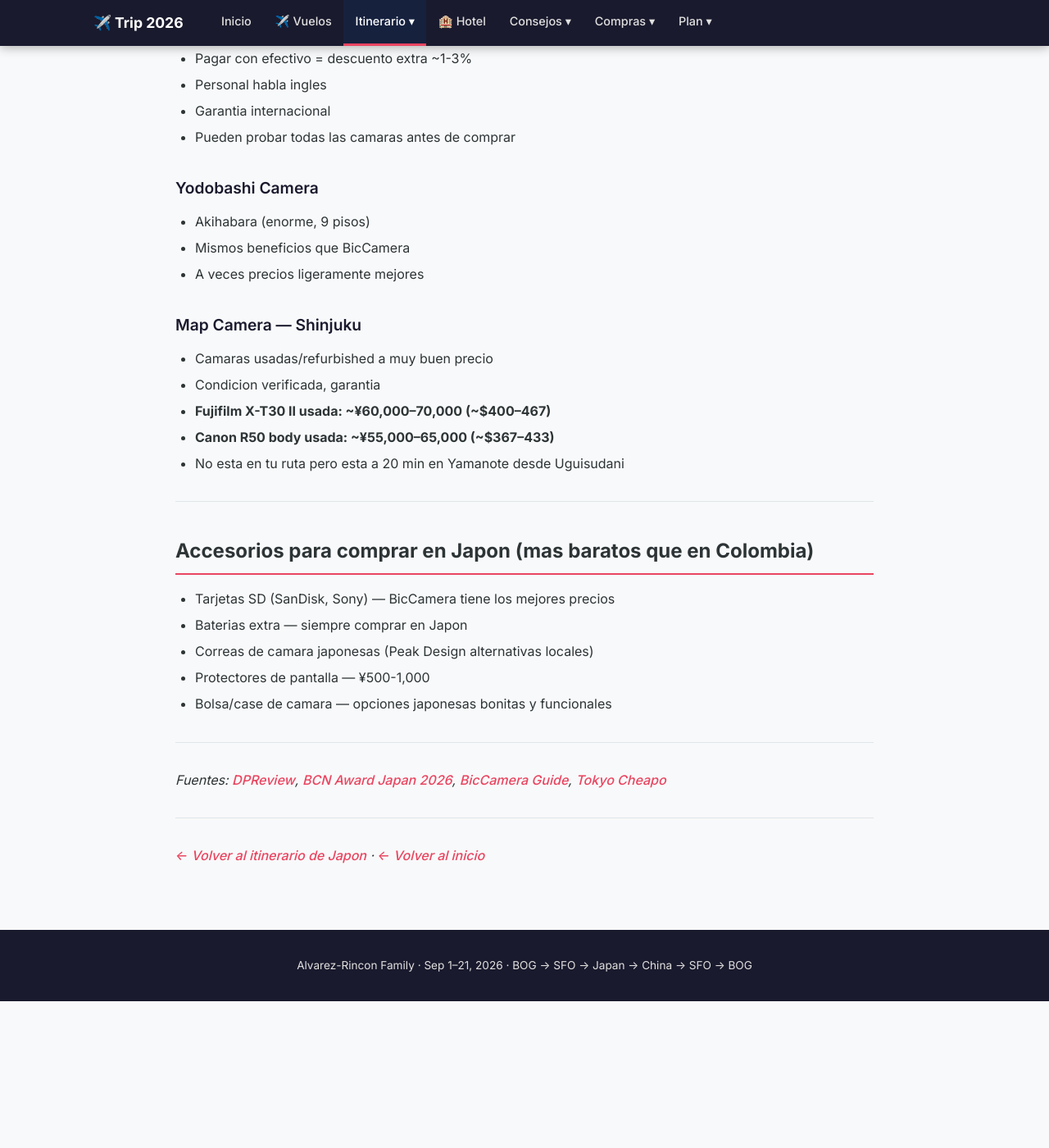
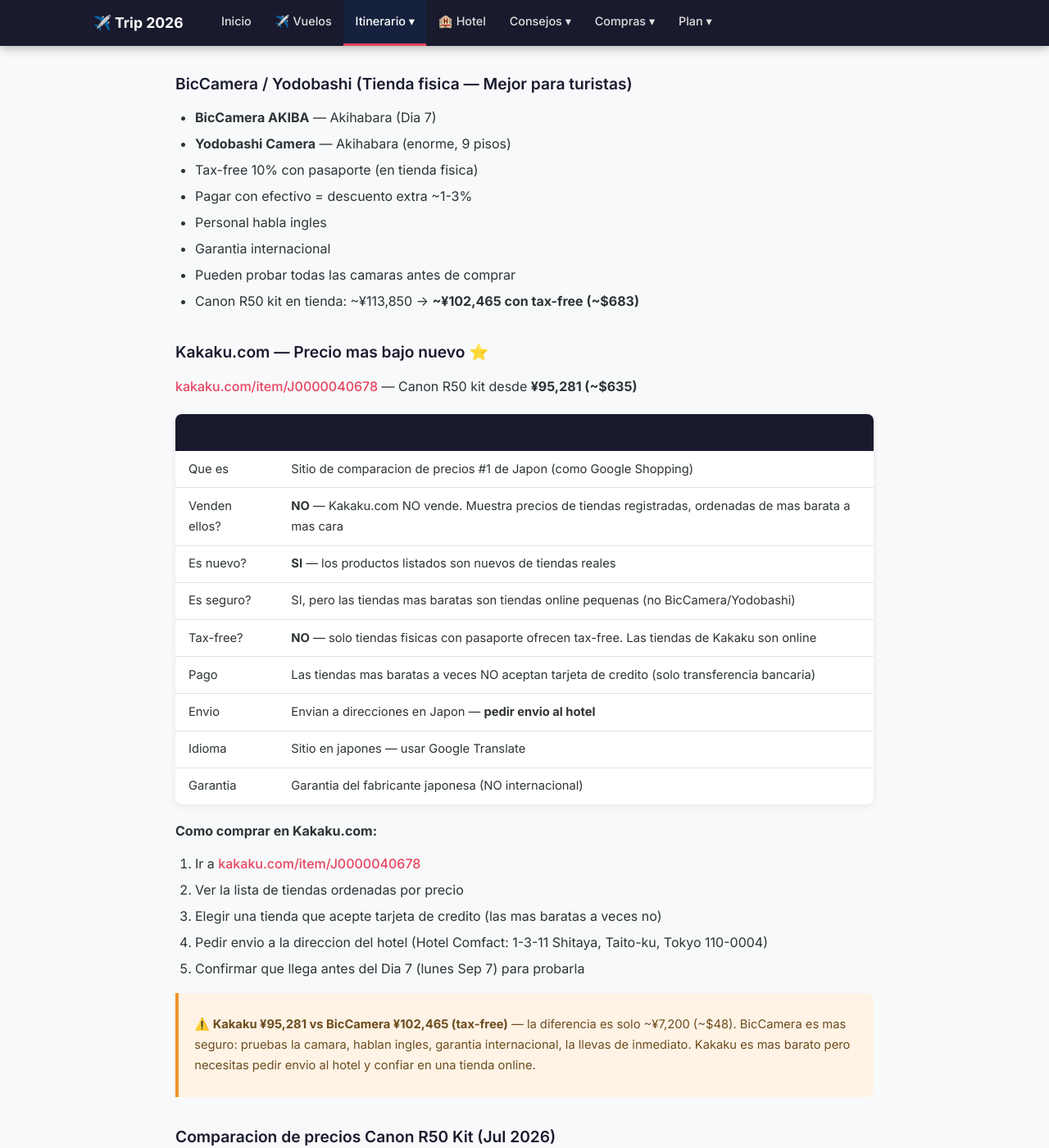
Before and after one commit to nescool101/nescaotravelplanner, a Jekyll site: the page built from cameras.md, in a window 1280 px wide and 1400 px high, scrolled down 4901 px. Shown: the whole window at 82% size. Built offline with Jekyll 4.4.1, drawn with Linux system fonts in a browser that asks for light colours; before the commit the page ends 6122 px from its top, so only the background shows below that; some of the changed text lies outside the part shown.

Commit message:
feat: add Canon R50 price research and Kakaku.com buying guide
Update cameras page with verified Jul 2026 prices:
- Kakaku.com new kit: ¥95,281 (~$635) — cheapest new option
- BicCamera tax-free + cash: ~¥99,000 (~$660)
- Used kit ~¥96,000 — not worth it vs new
- Full Kakaku.com explainer (how it works, payment, shipping to hotel)
- Price comparison table across all buying options
- Sources and verification date

Co-Authored-By: Claude Opus 4.6 <noreply@anthropic.com>

```diff
--- a/cameras.md
+++ b/cameras.md
@@ -25,7 +25,10 @@ nav_group: itinerary
 | | |
 |--|--|
 | Precio USA | ~$679 (body) / ~$799 (kit) |
-| Precio Japan (tax-free) | ~¥113,400 kit (~$756) — **pero body solo ~¥85,000 (~$567)** |
+| Precio Japan (tienda fisica, tax-free) | ~¥113,850 kit (~$759) / body ~¥99,990 (~$667) |
+| Precio Japan (Kakaku.com, nuevo) | **¥95,281 kit (~$635)** — el mas barato nuevo |
+| Precio Japan (usado, body) | ¥87,200–93,000 (~$581–620) |
+| Precio Japan (usado, kit) | ~¥96,000 (~$640) |
 | Tipo | Mirrorless APS-C |
 | Megapixels | 24.2 MP |
 | Video | 4K 30fps |
@@ -142,25 +145,62 @@ nav_group: itinerary
 
 ## Donde comprar en Japon
 
-### BicCamera (Mejor opcion)
-- **BicCamera AKIBA** — Akihabara (Dia 5 o 7)
-- Tax-free 10% con pasaporte
+### BicCamera / Yodobashi (Tienda fisica — Mejor para turistas)
+- **BicCamera AKIBA** — Akihabara (Dia 7)
+- **Yodobashi Camera** — Akihabara (enorme, 9 pisos)
+- Tax-free 10% con pasaporte (en tienda fisica)
 - Pagar con efectivo = descuento extra ~1-3%
 - Personal habla ingles
 - Garantia internacional
 - Pueden probar todas las camaras antes de comprar
+- Canon R50 kit en tienda: ~¥113,850 → **~¥102,465 con tax-free (~$683)**
 
-### Yodobashi Camera
-- Akihabara (enorme, 9 pisos)
-- Mismos beneficios que BicCamera
-- A veces precios ligeramente mejores
+### Kakaku.com — Precio mas bajo nuevo ⭐
 
-### Map Camera — Shinjuku
-- Camaras usadas/refurbished a muy buen precio
-- Condicion verificada, garantia
-- **Fujifilm X-T30 II usada: ~¥60,000–70,000 (~$400–467)**
-- **Canon R50 body usada: ~¥55,000–65,000 (~$367–433)**
-- No esta en tu ruta pero esta a 20 min en Yamanote desde Uguisudani
+[kakaku.com/item/J0000040678](https://kakaku.com/item/J0000040678/) — Canon R50 kit desde **¥95,281 (~$635)**
+
+| | |
+|--|--|
+| Que es | Sitio de comparacion de precios #1 de Japon (como Google Shopping) |
+| Venden ellos? | **NO** — Kakaku.com NO vende. Muestra precios de tiendas registradas, ordenadas de mas barata a mas cara |
+| Es nuevo? | **SI** — los productos listados son nuevos de tiendas reales |
+| Es seguro? | SI, pero las tiendas mas baratas son tiendas online pequenas (no BicCamera/Yodobashi) |
+| Tax-free? | **NO** — solo tiendas fisicas con pasaporte ofrecen tax-free. Las tiendas de Kakaku son online |
+| Pago | Las tiendas mas baratas a veces NO aceptan tarjeta de credito (solo transferencia bancaria) |
+| Envio | Envian a direcciones en Japon — **pedir envio al hotel** |
+| Idioma | Sitio en japones — usar Google Translate |
+| Garantia | Garantia del fabricante japonesa (NO internacional) |
+
+**Como comprar en Kakaku.com:**
+1. Ir a [kakaku.com/item/J0000040678](https://kakaku.com/item/J0000040678/)
+2. Ver la lista de tiendas ordenadas por precio
+3. Elegir una tienda que acepte tarjeta de credito (las mas baratas a veces no)
+4. Pedir envio a la direccion del hotel (Hotel Comfact: 1-3-11 Shitaya, Taito-ku, Tokyo 110-0004)
+5. Confirmar que llega antes del Dia 7 (lunes Sep 7) para probarla
+
+> ⚠️ **Kakaku ¥95,281 vs BicCamera ¥102,465 (tax-free)** — la diferencia es solo ~¥7,200 (~$48). BicCamera es mas seguro: pruebas la camara, hablan ingles, garantia internacional, la llevas de inmediato. Kakaku es mas barato pero necesitas pedir envio al hotel y confiar en una tienda online.
+
+### Comparacion de precios Canon R50 Kit (Jul 2026)
+
+| Donde | Precio | Tax-free | Notas |
+|-------|--------|----------|-------|
+| **Kakaku.com (nuevo)** | **¥95,281 (~$635)** | No | Tienda online, envio a hotel |
+| **BicCamera (tax-free)** | ~¥102,465 (~$683) | Si (10%) | Tienda fisica, pruebas, ingles |
+| **BicCamera (+ efectivo)** | ~¥99,000 (~$660) | Si + 1-3% | Mejor deal en tienda fisica |
+| **Fujiya Camera (nuevo)** | ¥113,850 (~$759) | No | Tienda fisica Shinjuku |
+| **Usado (kit, Kakaku)** | ~¥96,000 (~$640) | No | Casi igual precio que nuevo! |
+| **Usado (body, Kakaku)** | ¥87,200–93,000 (~$581–620) | No | Sin lente |
+| **Canon USA (refurbished)** | $499 (~¥74,850) | N/A | Agotado frecuentemente |
+
+> 💡 **Conclusion:** Comprar **nuevo en Kakaku.com** (¥95,281) o **nuevo en BicCamera con tax-free + efectivo** (~¥99,000) son las mejores opciones. El usado NO vale la pena — casi el mismo precio que nuevo.
+
+### Map Camera / Fujiya Camera — Usadas (Shinjuku)
+- [mapcamera.com](https://www.mapcamera.com/) — Tienda especializada en camaras usadas
+- [fujiya-camera.co.jp](https://www.fujiya-camera.co.jp/) — Otra tienda grande de usadas
+- Condicion verificada con grados (S = como nueva, A = muy buena, AB = buena)
+- Canon R50 body usada: ¥87,200–96,800 (~$581–645)
+- No estan en tu ruta pero a ~20 min en Yamanote desde Uguisudani
+- ⚠️ **No recomendado para el R50** — precio usado casi igual al nuevo
 
 ---
 
@@ -174,7 +214,9 @@ nav_group: itinerary
 
 ---
 
-*Fuentes: [DPReview](https://www.dpreview.com/reviews/buying-guide-best-cameras-for-travel), [BCN Award Japan 2026](https://www.digitalcameraworld.com/photography/awards-and-competitions/japans-best-selling-camera-brands-crowned-compact-mirrorless-dslr-video-and-action-winners-revealed), [BicCamera Guide](https://livejapan.com/en/in-tokyo/in-pref-tokyo/in-ginza/article-a0005861/), [Tokyo Cheapo](https://tokyocheapo.com/shopping-2/cheap-yukata-tokyo/)*
+*Fuentes: [DPReview](https://www.dpreview.com/reviews/buying-guide-best-cameras-for-travel), [BCN Award Japan 2026](https://www.digitalcameraworld.com/photography/awards-and-competitions/japans-best-selling-camera-brands-crowned-compact-mirrorless-dslr-video-and-action-winners-revealed), [BicCamera Guide](https://livejapan.com/en/in-tokyo/in-pref-tokyo/in-ginza/article-a0005861/), [Kakaku.com R50 Kit](https://kakaku.com/item/J0000040678/), [Kakaku.com R50 Body Usado](https://kakaku.com/item/J0000040677/used/), [Fujiya Camera](https://www.fujiya-camera.co.jp/shop/r/rC00003-S01800/), [Tokyo Cheapo — Kakaku Guide](https://tokyocheapo.com/shopping-2/buying-gadgets-cheaply-on-comparison-shopping-sites/)*
+
+*Precios verificados: Jul 5, 2026*
 
 ---
 
```
